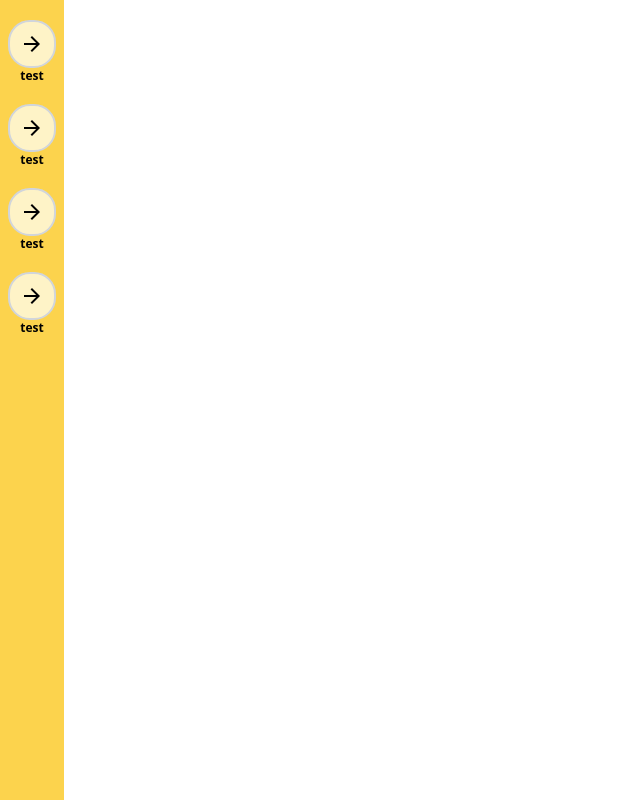
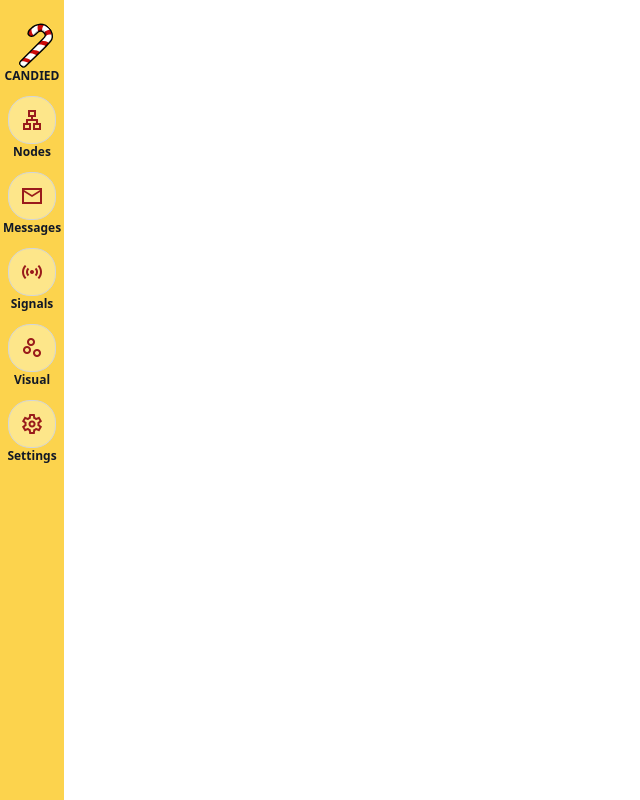
Before and after one commit to bit-dream/candied-app, a Next.js app: page /editor in a window 1280 px wide. Shown: the whole page, without its empty margins (0-640 px from the left). Built offline with nearby package versions, Linux system fonts and the light colour scheme.

Commit message:
Cleaned up nav bar components

```diff
--- a/components/NavBar/NavItem.tsx
+++ b/components/NavBar/NavItem.tsx
@@ -1,26 +1,42 @@
 import {twMerge} from "tailwind-merge";
 import {PropsWithChildren, ReactNode} from "react";
+import Image from "next/image";
 
-const NavItem = (props: {buttonTitle: string, icon: ReactNode}) => {
-    const classList = twMerge(
+const NavItem = (props: {
+    buttonTitle: string,
+    icon?: ReactNode,
+    logoImage?: string,
+    isLogo?: boolean | undefined,
+    logoClass?: string,
+    isFooter?: boolean
+}) => {
+    let mainClassList = twMerge(
         'rounded-full',
-        'border border-2 border-gray-300',
-        'bg-amber-100',
+        'border border border-gray-300',
+        'bg-amber-200',
         'hover:bg-gray-100',
+        'w-12 h-12',
+        'mt-3',
+        'self-center',
+        'duration-300 rounded-[22px] hover:rounded-lg',
+        'cursor-pointer',
+        `${props.isFooter ? 'justify-self-end': ''}`
+    );
+    if (props.isLogo) {mainClassList = twMerge(
         'w-12 h-12',
         'mt-5',
         'self-center',
-        'duration-300 rounded-[22px] hover:rounded-sm'
-    );
+        'cursor-pointer'
+    )}
     return <>
-        <div className={classList}>
-            <div className='h-full w-full flex items-center justify-center'>
-                {props.icon}
+        <div className={mainClassList}>
+            <div className='h-full w-full flex items-center justify-center relative object-scale-down text-red-800'>
+                {props.icon ? props.icon : props.logoImage ? <Image src={props.logoImage} className={props.logoClass} fill alt='logo'/> : <></>}
             </div>
         </div>
-        <div className='text-xs w-full flex justify-center font-semibold'>
-            {props.buttonTitle}
-        </div>
+        {!props.buttonTitle ? <></> :
+            <div className='text-xs w-full flex justify-center font-semibold text-gray-900'>{props.buttonTitle}</div>
+        }
     </>
 }
 export default NavItem;
--- a/pages/editor.tsx
+++ b/pages/editor.tsx
@@ -6,10 +6,12 @@ import Icon from "../components/Icon/Icon";
 const Editor: NextPage = () => {
     return <>
         <NavBar>
-            <NavItem buttonTitle='test' icon={<Icon type='arrow_forward'/>}/>
-            <NavItem buttonTitle='test' icon={<Icon type='arrow_forward'/>}/>
-            <NavItem buttonTitle='test' icon={<Icon type='arrow_forward'/>}/>
-            <NavItem buttonTitle='test' icon={<Icon type='arrow_forward'/>}/>
+            <NavItem buttonTitle='CANDIED' logoImage='/candy-cane.svg' logoClass='rotate-45' isLogo/>
+            <NavItem buttonTitle='Nodes' icon={<Icon type='lan'/>}/>
+            <NavItem buttonTitle='Messages' icon={<Icon type='mail'/>}/>
+            <NavItem buttonTitle='Signals' icon={<Icon type='sensors'/>}/>
+            <NavItem buttonTitle='Visual' icon={<Icon type='scatter_plot'/>}/>
+            <NavItem buttonTitle='Settings' icon={<Icon type='settings'/>} isFooter/>
         </NavBar>
     </>
 }
```
Also changed, not shown: public/CandyCane.svg (added), public/candy-cane.svg (added).
